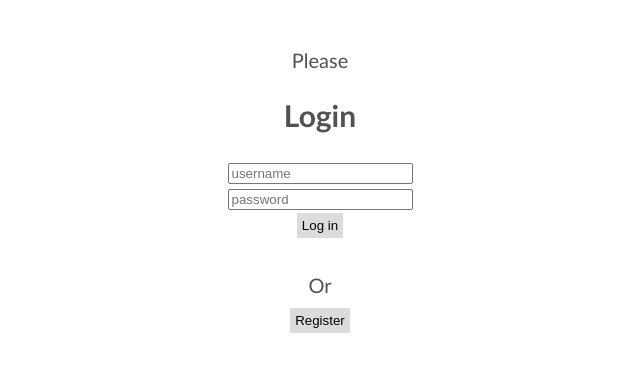
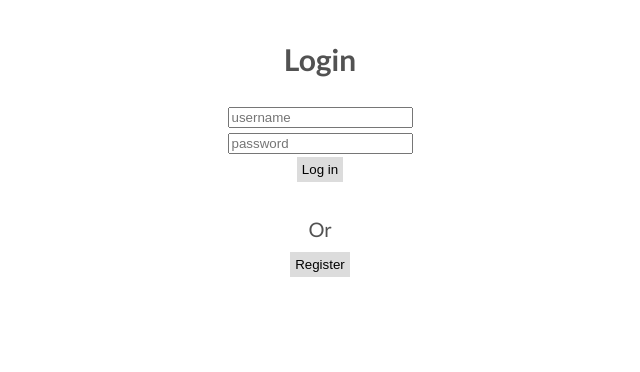
Before and after one commit to irenenikk/bloglist-frontend, a React app: page / in a window 1280 px wide. Shown: the top 372 px of the page, without its empty margins (320-960 px from the left). Built offline with nearby package versions, Linux system fonts and the light colour scheme; no server answers.

Commit message:
Small tweaks

```diff
--- a/src/components/App.js
+++ b/src/components/App.js
@@ -13,7 +13,6 @@ class App extends React.Component {
     if (this.props.user.username === undefined) {
       return (
         <div>
-          <div className="home-prompt">Please</div>
           { this.props.notification.message && <Notification /> }
           <div className="login-form">
             <LoginForm />
--- a/src/index.scss
+++ b/src/index.scss
@@ -105,7 +105,7 @@ input {
 }
 
 .blogster {
-  font-size: 150%;
+  font-size: 170%;
   margin: 0.1rem;
   font-family: Candara;
 }
```
